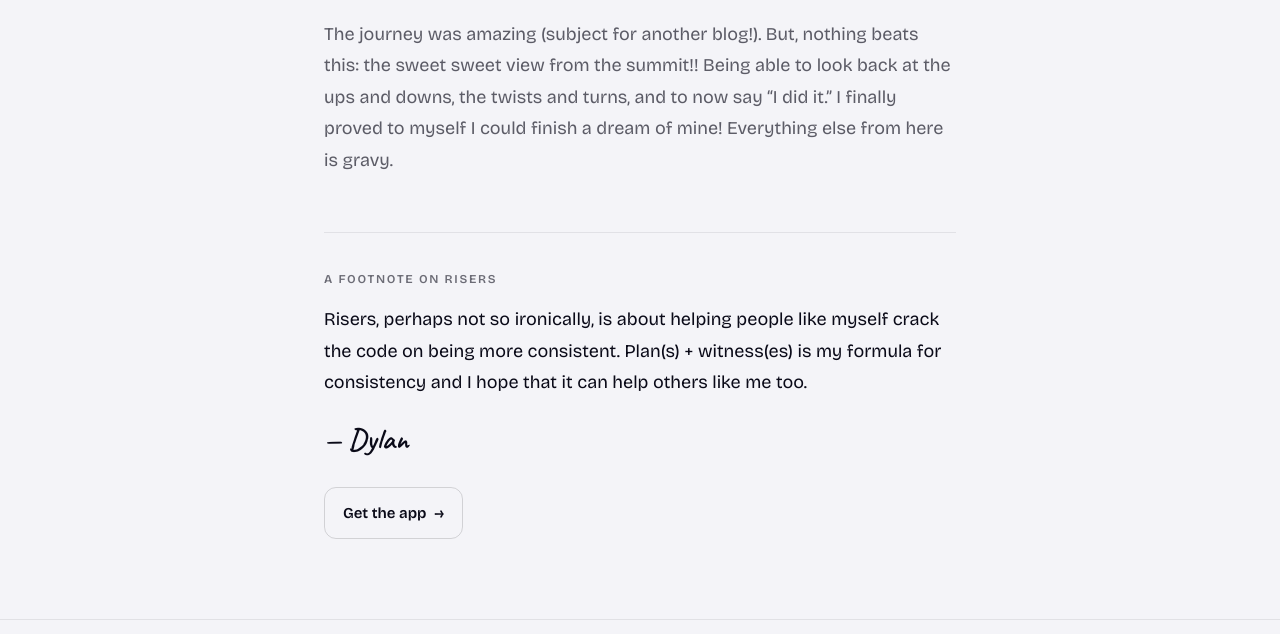
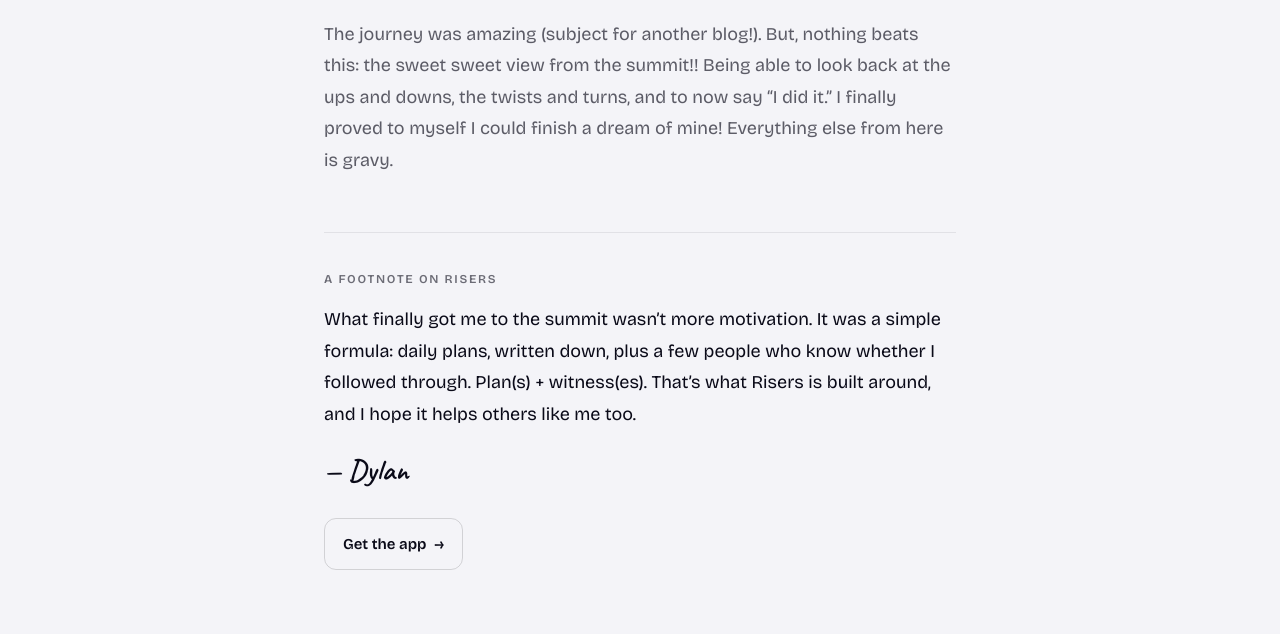
Before and after one commit to DylanYC/joinhuddle-fit, a plain HTML site: page blog/my-summit/index.html in a window 1280 px wide. Shown: the part 2646-3280 px from the top of the page. Drawn offline with nearby package versions, Linux system fonts and the light colour scheme.

Commit message:
My Summit post: footnote introduces the plans + witnesses formula
Co-Authored-By: Claude Opus 5.5 <noreply@anthropic.com>

```diff
--- a/blog/my-summit/index.html
+++ b/blog/my-summit/index.html
@@ -235,10 +235,11 @@
         <aside class="closing">
           <div class="closing-label">A footnote on Risers</div>
           <p>
-            Risers, perhaps not so ironically, is about helping people like
-            myself crack the code on being more consistent. Plan(s) +
-            witness(es) is my formula for consistency and I hope that it can
-            help others like me too.
+            What finally got me to the summit wasn&rsquo;t more motivation. It
+            was a simple formula: daily plans, written down, plus a few people
+            who know whether I followed through. Plan(s) + witness(es).
+            That&rsquo;s what Risers is built around, and I hope it helps
+            others like me too.
           </p>
           <p class="signoff">&mdash; Dylan</p>
           <a class="closing-cta" href="/#waitlist"><span class="when-waitlist">Join the waitlist</span><span class="when-live not-android">Get the app</span><span class="when-live only-android">Get notified</span> <span aria-hidden="true">&rarr;</span></a>
```
